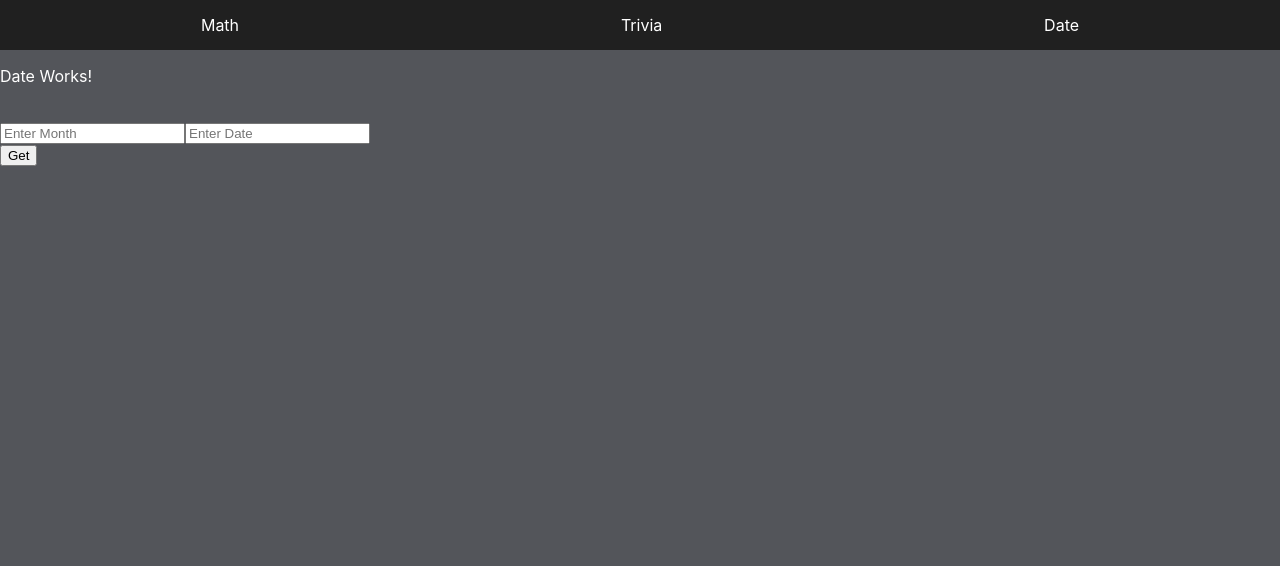
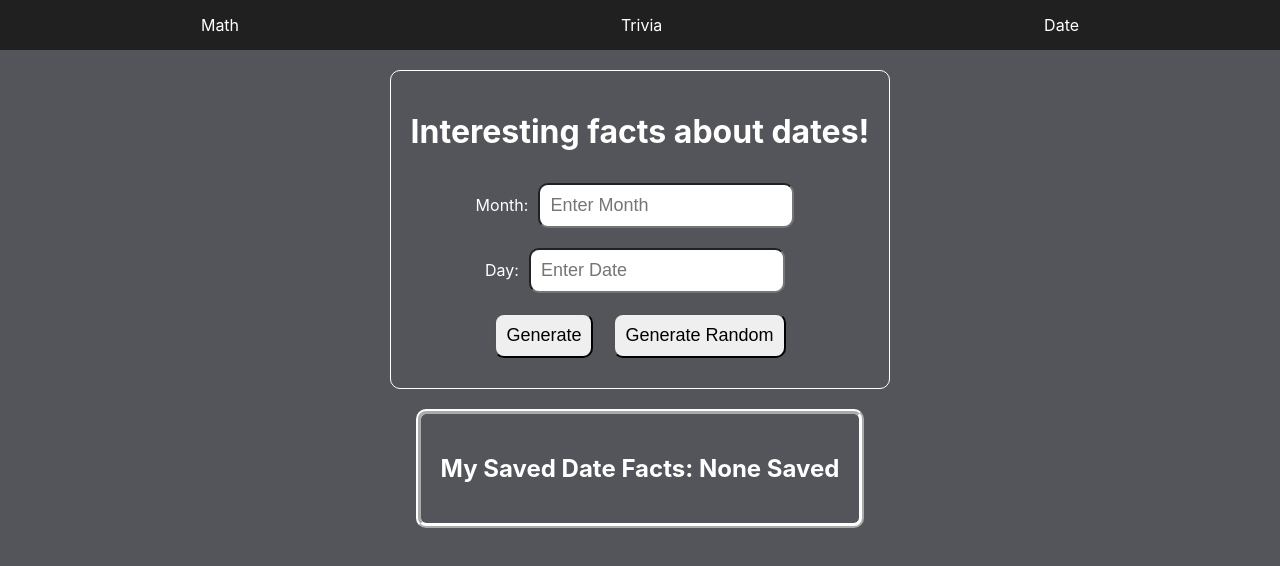
Before and after one commit to daikianjiki/NumbersApp, a React (Create React App) app: page /date in a window 1280 px wide. Shown: the top 566 px of the page. Built offline with nearby package versions, Linux system fonts and the light colour scheme.

Commit message:
added some styling via date.css

```diff
--- /dev/null
+++ b/src/components/date.css
@@ -0,0 +1,47 @@
+.btn {
+    margin: 10px;
+    padding: 10px;
+    border-radius: 10px;
+    font-size: large;
+}
+
+.dateInput input {
+    margin: 10px;
+    padding: 10px;
+    border-radius: 10px;
+    font-size: large;
+}
+
+div {
+    margin-left: auto;
+    margin-right: auto;
+    text-align: center;
+}
+
+p label{
+    font-size: 20px;
+}
+
+.dateInput {
+    border: 1px solid white;
+    border-radius: 10px;
+    padding: 20px;
+    margin-top: 20px;
+    width:fit-content
+}
+
+.dateTrivia {
+    border: 2px dashed white;
+    border-radius: 10px;
+    padding: 20px;
+    margin-top: 20px;
+    width: fit-content;
+}
+
+.dateList {
+    border: 5px ridge white;
+    border-radius: 10px;
+    padding: 20px;
+    margin-top: 20px;
+    width: fit-content
+}
--- a/src/components/date.tsx
+++ b/src/components/date.tsx
@@ -1,11 +1,11 @@
 import axios from "axios"
 import { ChangeEvent, useEffect, useState } from "react"
-
+import "./date.css"
 
 export default function Date() {
 
-    const [month, setMonth] = useState(0)
-    const [date, setDate] = useState(0)
+    const [month, setMonth] = useState("")
+    const [date, setDate] = useState("")
     const [trivia, setTrivia] = useState("")
     const [favorites, setFavorites] = useState<string[]>([])
 
@@ -18,34 +18,53 @@ export default function Date() {
                 console.log(response.data)
                 setTrivia(response.data)
             })
-
+        setMonth("")
+        setDate("")
+    }
+    function getRandomDate(): void {
+        axios.get("http://numbersapi.com/random/date").then
+            ((response) => {
+                console.log(response.data)
+                setTrivia(response.data)
+            })
     }
     function onChange(e: ChangeEvent<HTMLInputElement>) {
         if (e.target.name === "month") {
-            setMonth(parseInt(e.target.value))
+            setMonth(e.target.value)
         } else if (e.target.name === "date") {
-            setDate(parseInt(e.target.value))
+            setDate(e.target.value)
         }
     }
     function saveToFavorites() {
         const favorite = trivia
         setFavorites([...favorites, favorite])
+        setTrivia("")
     }
 
     return (
         <>
-            <p>Date Works!</p>
-            <br/>
-            <input name="month" placeholder="Enter Month" onChange={onChange}/>
-            <input name="date" placeholder="Enter Date" onChange={onChange}/>
-            <br/>
-            <button onClick={getDate}>Get</button>
-            <br/>
-            {trivia}
-            {trivia ? <button onClick={saveToFavorites}>Save</button> : ""}
-            <h3></h3>
-            {favorites.map(favorite =>
-                <p key={favorite}>{favorite}</p>)}
+            <div className="dateInput">
+                <h1>Interesting facts about dates!</h1>
+                <label>Month:</label>
+                <input name="month" placeholder="Enter Month" onChange={onChange} value={month}/>
+                <br></br>
+                <label>Day:</label>
+                <input name="date" placeholder="Enter Date" onChange={onChange} value={date}/>
+                <br></br>
+                <button className="btn" onClick={ getDate }>Generate</button>
+                <button className="btn" onClick={ getRandomDate }>Generate Random</button>
+            </div>
+            {trivia ?
+                <div className="dateTrivia">
+                    <h2>Facts!</h2>
+                    <p>{trivia}</p> <button className="btn" onClick={ saveToFavorites }>Save</button>
+                </div>
+            : ""}
+            <div className="dateList">
+                <h2>My Saved Date Facts: {favorites.length != 0 ? "" : "None Saved"}</h2>
+                {favorites.map(favorite =>
+                    <p key={ favorite }>{ favorite }</p>)}
+            </div>
         </>
     )
 }
```
